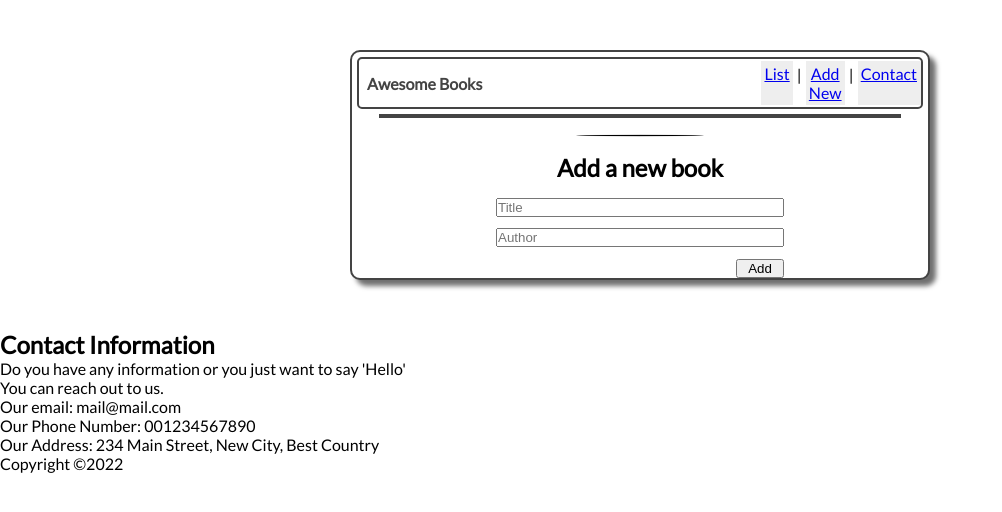
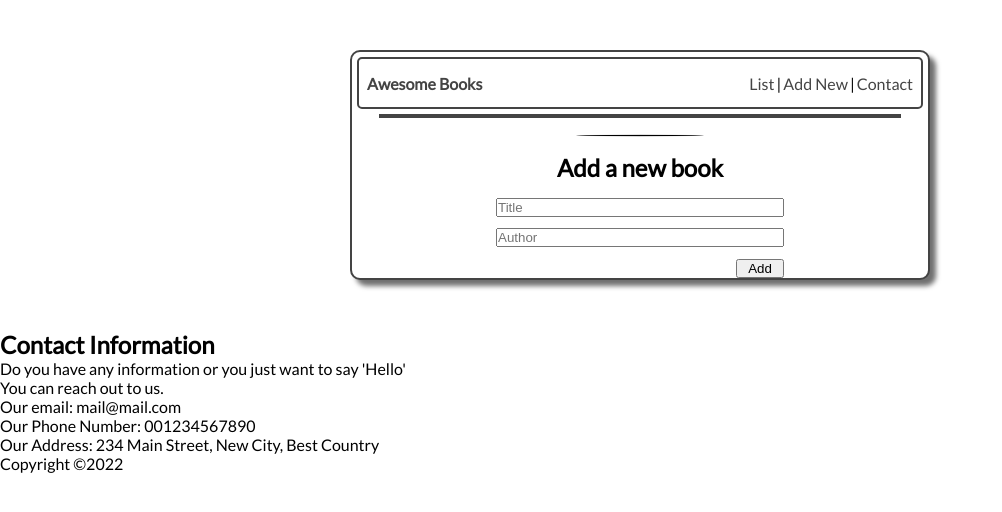
Before and after one commit to Godedict/Awesome-books, a website: page index.html in a window 1280 px wide. Shown: the whole page, without its empty margins (0-1002 px from the left). Drawn offline with Linux system fonts and the light colour scheme.

Commit message:
Create navigation styling

```diff
--- a/index.html
+++ b/index.html
@@ -16,11 +16,11 @@
         <h1>Awesome Books</h1>
         <nav class="nav">
           <ul class="list">
-            <li class="list-item" id="list-link"><a href="#list" class="link">List</a></li>
+            <li class="list-items" id="list-link"><a href="#list" class="link">List</a></li>
             <span class="divider">|</span>
-            <li class="list-item" id="add-new-link"><a href="#add-book" class="link">Add New</a></li>
+            <li class="list-items" id="add-new-link"><a href="#add-book" class="link">Add New</a></li>
             <span class="divider">|</span>
-            <li class="list-item" id="contact-link"><a href="#contact" class="link">Contact</a></li>
+            <li class="list-items" id="contact-link"><a href="#contact" class="link">Contact</a></li>
       </div>
     </div>
     </ul>
--- a/style.css
+++ b/style.css
@@ -66,6 +66,42 @@ body {
   display: flex;
   justify-content: space-between;
   padding: 2%;
+
+}
+
+#add-new-link {
+  width: max-content;
+}
+
+.nav {
+  padding: 0.5rem;
+}
+
+.list {
+  box-sizing: border-box;
+}
+
+.list a {
+  display: flex;
+  text-decoration: none;
+  color: #444;
+  border-radius: 5px;
+  transition: all 0.3s ease-in-out;
+  width: max-content;
+  background-color: transparent;
+}
+
+.list-items {
+  list-style: none;
+  display: flex;
+  align-items: center;
+}
+
+.divider {
+  display: flex;
+  align-items: center;
+  padding-left: 2px;
+  padding-right: 2px;
 }
 
 .list-item:nth-child(odd) {
```
